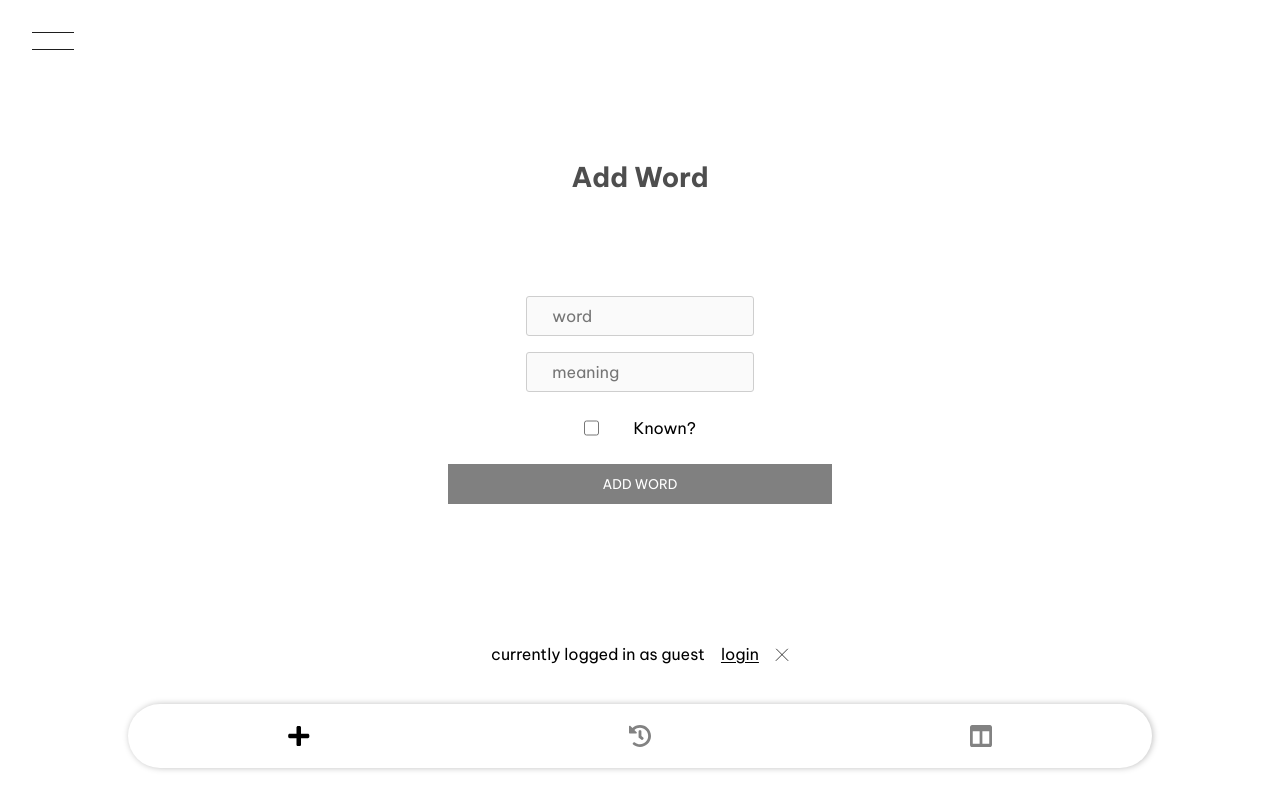
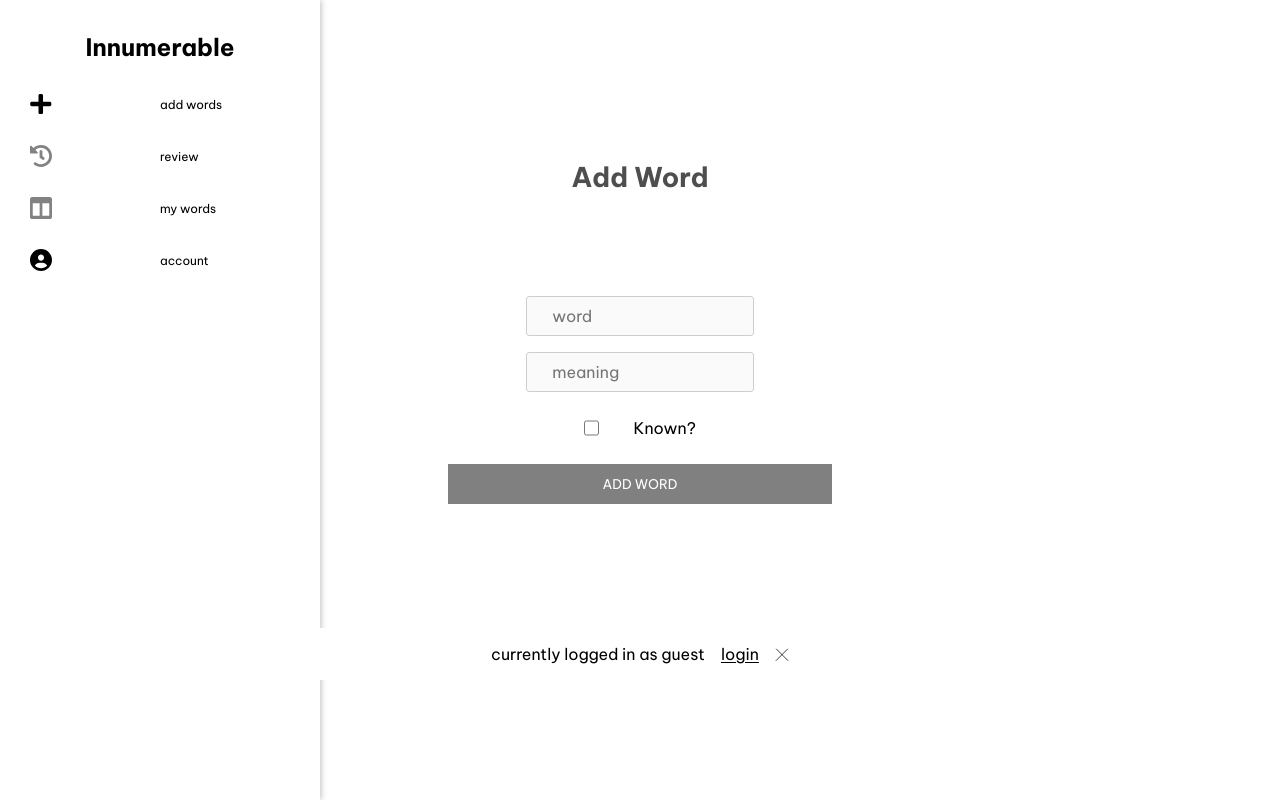
Before and after one commit to Stefan1400/ComponentsLibrary, a React (Create React App) app in the folder client/: page / in a window 1280 px wide. Built offline with nearby package versions, Linux system fonts and the light colour scheme.

Commit message:
added basic navbar for desktop

```diff
--- a/client/src/App.css
+++ b/client/src/App.css
@@ -64,7 +64,11 @@ button {
    stroke: #1E1E1E;
 }
 
-
+@media (min-width: 768px) {
+   .menu-slider-btn {
+      display: none;
+   }
+}
 
 
 
--- a/client/src/components/Navbar/Navbar.css
+++ b/client/src/components/Navbar/Navbar.css
@@ -20,6 +20,7 @@
    /* border: 1px solid var(--grid-item-border); */
    /* border-radius: 3px; */
 }
+
 
 /* .nav-flex-item {
    width: 100%;
@@ -143,3 +144,50 @@
    font-weight: 500;
    cursor: pointer;
 } */
+
+
+
+@media (min-width: 768px) {
+   .nav {
+      position: fixed;
+      z-index: 300;
+      width: 25vw;
+      height: 100vh;
+      top: 0;
+      left: 0;
+      border-radius: 0;
+      padding-top: 2rem;
+      display: flex;
+      flex-direction: column;
+      align-items: center;
+      gap: 1rem;
+   }
+
+   .nav-flex-list {
+      width: 100%;
+      height: auto;
+      display: grid;
+      grid-template-columns: 1fr;
+      /* margin-top: 1rem; */
+      /* gap: 1rem; */
+      /* grid-template-rows: 0; */
+      /* display: flex;
+      flex-direction: column;
+      justify-content: start;
+      align-items: center; */
+      /* background-color: red; */
+   }
+
+   .nav-flex-item {
+      width: 100%;
+      height: auto;
+      display: grid;
+      grid-template-columns: repeat(2, 1fr);
+      /* background-color: blue; */
+   }
+
+   .nav-flex-item:hover {
+      background-color: #F3F3F3;
+      /* background-color: red; */
+   }
+}
--- a/client/src/components/Navbar/Navbar.jsx
+++ b/client/src/components/Navbar/Navbar.jsx
@@ -15,6 +15,7 @@ function Navbar({ toggleLogin, toggleAccountPage, toggleAddWord, toggleReview, t
 
    return (
     <nav className='nav'>
+      <h1>Innumerable</h1>
       <ul className='nav-flex-list'>
 
          <li onClick={toggleAddWord} className='nav-flex-item'>
@@ -22,7 +23,7 @@ function Navbar({ toggleLogin, toggleAccountPage, toggleAddWord, toggleReview, t
                <path d="M22.5045 9.03571H14.7902V1.64286C14.7902 0.735692 14.0225 0 13.0759 0H11.3616C10.415 0 9.64732 0.735692 9.64732 1.64286V9.03571H1.93304C0.986429 9.03571 0.21875 9.77141 0.21875 10.6786V12.3214C0.21875 13.2286 0.986429 13.9643 1.93304 13.9643H9.64732V21.3571C9.64732 22.2643 10.415 23 11.3616 23H13.0759C14.0225 23 14.7902 22.2643 14.7902 21.3571V13.9643H22.5045C23.4511 13.9643 24.2188 13.2286 24.2188 12.3214V10.6786C24.2188 9.77141 23.4511 9.03571 22.5045 9.03571Z"
                fill={addWordVisible ? "black" : "#828282"}/>
             </svg>
-            {/* <span className='nav-flex-item-title'>add words</span> */}
+            <span className='nav-flex-item-title'>add words</span>
          </li>
 
          <li onClick={toggleReview} className='nav-flex-item'>
@@ -31,7 +32,7 @@ function Navbar({ toggleLogin, toggleAccountPage, toggleAddWord, toggleReview, t
                fill={reviewVisible ? "black" : "#828282"}
                />
             </svg>
-            {/* <span className='nav-flex-item-title'>review</span> */}
+            <span className='nav-flex-item-title'>review</span>
          </li>
 
          <li onClick={toggleMyWords} className="nav-flex-item">
@@ -40,7 +41,23 @@ function Navbar({ toggleLogin, toggleAccountPage, toggleAddWord, toggleReview, t
                fill={myWordsVisible ? "black" : "#828282"}
                />
             </svg>
-            {/* <span className='nav-flex-item-title'>my words</span> */}
+            <span className='nav-flex-item-title'>my words</span>
+         </li>
+
+         <li onClick={toggleMyWords} className="nav-flex-item nav-account">
+            {/* <svg className='nav-my-words nav-btn' width="22" height="22" viewBox="0 0 15 15" fill="none" xmlns="http://www.w3.org/2000/svg">
+               <path d="M13.5938 0H1.40625C0.62959 0 0 0.719531 0 1.60714V13.3929C0 14.2805 0.62959 15 1.40625 15H13.5938C14.3704 15 15 14.2805 15 13.3929V1.60714C15 0.719531 14.3704 0 13.5938 0ZM6.5625 12.8571H1.875V4.28571H6.5625V12.8571ZM13.125 12.8571H8.4375V4.28571H13.125V12.8571Z"
+               fill={myWordsVisible ? "black" : "#828282"}
+               />
+            </svg> */}
+
+            <svg className='nav-my-words nav-btn' width="22" height="22" viewBox="0 0 22 22" fill="none" xmlns="http://www.w3.org/2000/svg">
+               <path d="M17.1445 16.5086C16.1949 14.8586 14.4117 13.75 12.375 13.75H9.625C7.58828 13.75 5.80508 14.8586 4.85547 16.5086C6.36797 18.193 8.55938 19.25 11 19.25C13.4406 19.25 15.632 18.1887 17.1445 16.5086ZM0 11C0 8.08262 1.15893 5.28473 3.22183 3.22183C5.28473 1.15893 8.08262 0 11 0C13.9174 0 16.7153 1.15893 18.7782 3.22183C20.8411 5.28473 22 8.08262 22 11C22 13.9174 20.8411 16.7153 18.7782 18.7782C16.7153 20.8411 13.9174 22 11 22C8.08262 22 5.28473 20.8411 3.22183 18.7782C1.15893 16.7153 0 13.9174 0 11ZM11 11.6875C11.8205 11.6875 12.6074 11.3616 13.1876 10.7814C13.7678 10.2012 14.0938 9.41426 14.0938 8.59375C14.0938 7.77324 13.7678 6.98633 13.1876 6.40614C12.6074 5.82595 11.8205 5.5 11 5.5C10.1795 5.5 9.39258 5.82595 8.81239 6.40614C8.2322 6.98633 7.90625 7.77324 7.90625 8.59375C7.90625 9.41426 8.2322 10.2012 8.81239 10.7814C9.39258 11.3616 10.1795 11.6875 11 11.6875Z"
+                  fill="black"
+               />
+            </svg>
+
+            <span className='nav-flex-item-title'>account</span>
          </li>
 
       </ul>
```
Also changed, not shown: client/src/components/MenuSlider/MenuSlider.css (line endings or trailing spaces), 1 other file (tests, documents, lock files or other folders).
